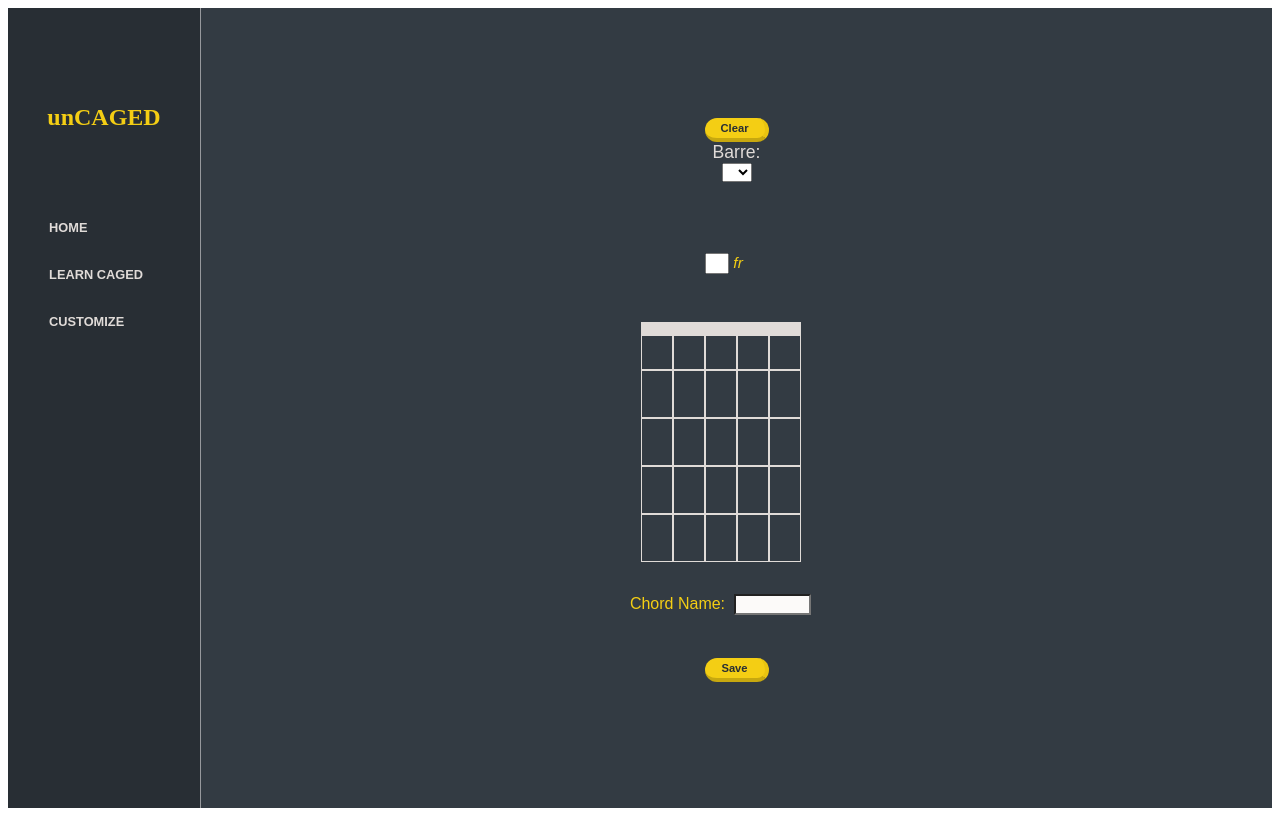
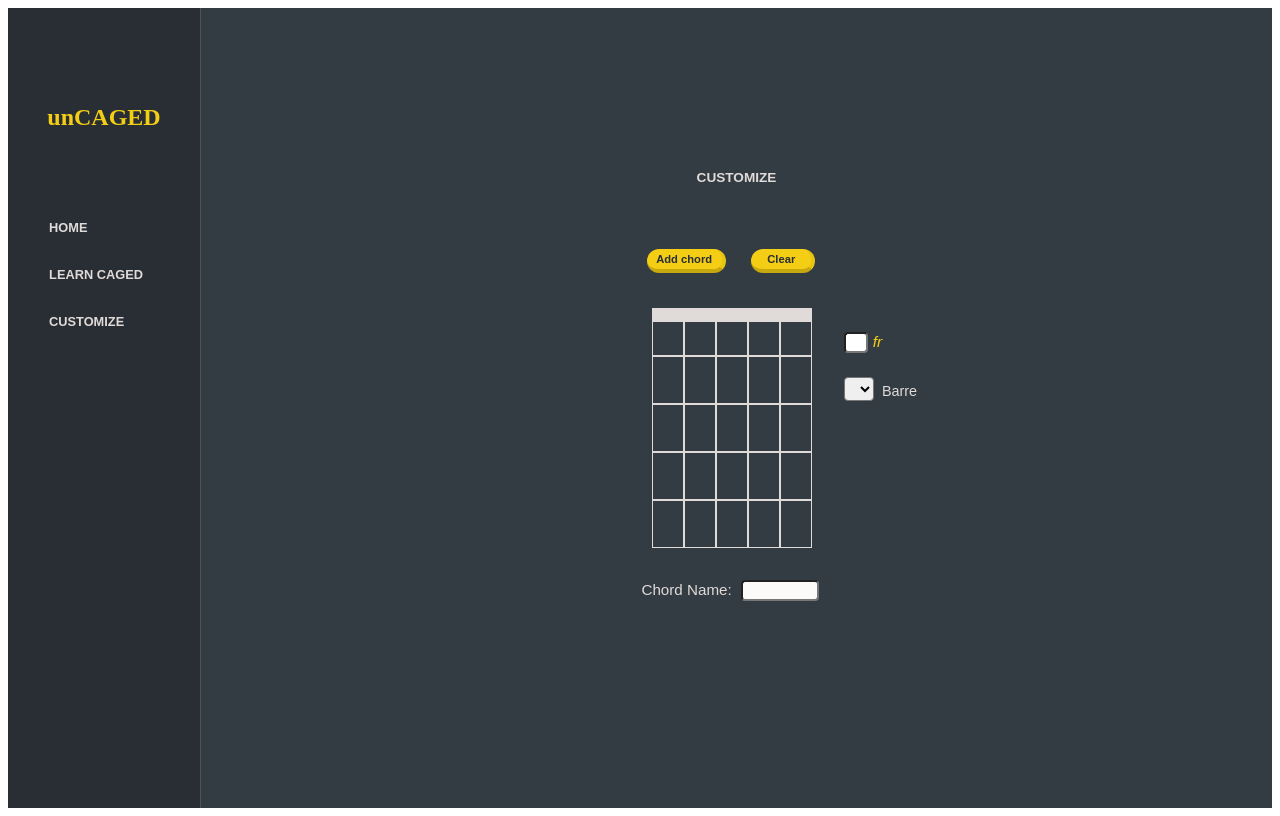
Before and after one commit to SamShubitz/CAGED-Guitar-App, a React (Vite) app: page /Customize in a window 1280 px wide. Built offline with nearby package versions, Linux system fonts and the light colour scheme.

Commit message:
added styles to customize apge

```diff
--- a/src/App.css
+++ b/src/App.css
@@ -1,30 +1,6 @@
 .app {
   display: flex;
   height: 100vh;
-}
-
-.caged-diagram-interface {
-  flex-grow: 1;
-  background-color: #333b43;
-  display: flex;
-  padding-inline: 2rem;
-  flex-direction: column;
-  justify-content: center;
-  align-items: center;
-}
-
-.home-page {
-  flex-grow: 1;
-  background-color: #333b43;
-  display: flex;
-  flex-direction: column;
-  justify-content: center;
-  align-items: center;
-}
-
-.home-page-description {
-  width: 27rem;
-  line-height: 2rem;
 }
 
 h1, li {
@@ -58,7 +34,7 @@ a:hover {
   width: 12rem;
   position: sticky;
   left: 0px;
-  border-right: 1px solid #97999d;
+  border-right: 1px solid #4d5359;
   display: flex;
   flex-direction: column;
   align-items: center;
@@ -79,6 +55,29 @@ a:hover {
   margin-top: 6rem;
   text-align: center;
   height: 5rem;
+}
+
+.caged-diagram-interface {
+  flex-grow: 1;
+  background-color: #333b43;
+  display: flex;
+  flex-direction: column;
+  justify-content: center;
+  align-items: center;
+}
+
+.home-page {
+  flex-grow: 1;
+  background-color: #333b43;
+  display: flex;
+  flex-direction: column;
+  justify-content: center;
+  align-items: center;
+}
+
+.home-page-description {
+  width: 27rem;
+  line-height: 2rem;
 }
 
 .name-display {
@@ -143,6 +142,7 @@ button:hover {
 .fret-indicator-input {
   width: 1rem;
   margin-right: .3rem;
+  border-radius: 4px;
 }
 
 .custom-interface {
@@ -154,24 +154,75 @@ button:hover {
   justify-content: center;
 }
 
+.custom-button-section {
+  display: flex;
+  height: 4rem;
+  gap: .6rem;
+  align-items: flex-end;
+  margin-bottom: -.8rem;
+  margin-right: .7rem;
+  z-index: 1;
+}
+
+.custom-chord-diagram {
+  display: flex;
+  justify-content: center;
+}
+
+.custom-chord-diagram > .custom-fretboard {
+  margin-left: 6rem;
+}
+
+.diagram-controls {
+  display: flex;
+  flex-direction: column;
+  gap: 1rem;
+  justify-content: flex-start;
+  margin-top: 4.5rem;
+}
+
+.diagram-controls > .barre-fret-indicator {
+  margin-top: 0rem;
+  margin-left: 0rem;
+  padding-bottom: .5rem;
+}
+
+.barre-select {
+  padding-top: .3rem;
+  border-radius: 4px;
+}
+
+.barre-select-text {
+  display: inline;
+  margin-left: .5rem;
+  font-size: .9rem;
+}
+
 .chord-name-input {
   padding-top: 2rem;
+  padding-left: 1.2rem;
   margin-right: 2rem;
   height: 3rem;
 }
 
 .chord-name-input > label {
-  font-size: 1rem;
+  font-size: .95rem;
   margin-right: .3rem;
-  color:#F4CE14;
+  color:#E0DBD8;
 }
 
 .chord-name-input > input {
   width: 4.3rem;
   background-color: #fcfaf9;
+  padding-left: .2rem;
   color: #333b43;
+  border-radius: 4px;
 }
 
+.save-form > button {
+  padding-inline: .6rem;
+  padding-block: .6rem;
+}
 
 .fret-board {
   display: inline grid;
@@ -262,56 +313,3 @@ button:hover {
 .muted-fret::after {
   transform: rotate(-45deg);
 }
-
-.barred-toggle {
-  position: relative;
-  display: inline-block;
-  width: 70px;
-  height: 25px;
-}
-
-.barred-toggle > input {
-  opacity: 0;
-  width: 0;
-  height: 0;
-}
-
-.slider {
-  position: absolute;
-  cursor: pointer;
-  top: 0;
-  left: 0;
-  right: 12px;
-  bottom: 0;
-  background-color: #b9b7c1;
-  -webkit-transition: .3s;
-  transition: .3s;
-  border-radius: 34px;
-}
-
-.slider:before {
-  position: absolute;
-  content: "";
-  height: 18px;
-  width: 18px;
-  left: 6.5px;
-  bottom: 4px;
-  background-color: white;
-  -webkit-transition: .3s;
-  transition: .3s;
-  border-radius: 50%;
-}
-
-input:checked + .slider {
-  background-color: #F4CE14;
-}
-
-input:focus + .slider {
-  box-shadow: 0 0 1px #F4CE14;
-}
-
-input:checked + .slider:before {
-  -webkit-transform: translateX(26px);
-  -ms-transform: translateX(26px);
-  transform: translateX(26px);
-}
--- a/src/Custom Section/CustomInterface.tsx
+++ b/src/Custom Section/CustomInterface.tsx
@@ -1,4 +1,4 @@
-import CustomFretboard from "../Fretboard";
+import Fretboard from "../Fretboard";
 import { useState } from "react";
 
 const CustomInterface = () => {
@@ -54,20 +54,32 @@ const CustomInterface = () => {
 
   return (
     <div className="custom-interface">
-      <button onClick={handleClear}>Clear</button>
-      <label htmlFor="barre-select">Barre:</label>
-      <select
-        className="barre-select"
-        id="barre-select"
-        onChange={(e) => handleSelect(e)}
+      <p
+        style={{
+          fontSize: ".85rem",
+          fontWeight: "bolder",
+          marginBottom: "1.5rem",
+        }}
       >
-        <option value=""></option>
-        <option value="3">3</option>
-        <option value="4">4</option>
-        <option value="5">5</option>
-        <option value="6">6</option>
-      </select>
-      <label className="barre-fret-indicator" htmlFor="fret-indicator-input">
+        CUSTOMIZE
+      </p>
+      <div className="custom-button-section">
+        <form className="save-form" onSubmit={handleSave}>
+          <button type="submit">Add chord</button>
+        </form>
+        <button className="clear-button" onClick={handleClear}>
+          Clear
+        </button>
+      </div>
+      <div className="custom-chord-diagram">
+        <div className="custom-fretboard">
+          <Fretboard chord={chord} handleClick={handleClick} customize={true} />
+        </div>
+        <div className="diagram-controls">
+          <label
+            className="barre-fret-indicator"
+            htmlFor="fret-indicator-input"
+          >
             <input
               className="fret-indicator-input"
               id="fret-indicator-input"
@@ -80,11 +92,22 @@ const CustomInterface = () => {
             />
             fr
           </label>
-      <CustomFretboard
-        chord={chord}
-        handleClick={handleClick}
-        customize={true}
-      />
+          <label htmlFor="barre-select">
+            <select
+              className="barre-select"
+              id="barre-select"
+              onChange={(e) => handleSelect(e)}
+            >
+              <option value=""></option>
+              <option value="3">3</option>
+              <option value="4">4</option>
+              <option value="5">5</option>
+              <option value="6">6</option>
+            </select>
+            <p className="barre-select-text">Barre</p>
+          </label>
+        </div>
+      </div>
       <div className="chord-name-input">
         <label htmlFor="chord-name">Chord Name: </label>
         <input
@@ -92,20 +115,16 @@ const CustomInterface = () => {
           id="chord-name"
           name="chord-name"
           className="chord-name"
+          required
           value={chord.name}
           onChange={(e) =>
             setChord((prevChord) => ({ ...prevChord, name: e.target.value }))
           }
         />
       </div>
-      <form onSubmit={handleSave}>
-        <button type="submit">Save</button>
-      </form>
       <ul>
         {progression.map((chord, index) => (
-          <li key={index}>
-            {chord.name} <CustomFretboard chord={chord} />
-          </li>
+          <li key={index}>{chord.name}</li>
         ))}
       </ul>
     </div>
```
Lines whose indentation alone changed are shown as unchanged.
